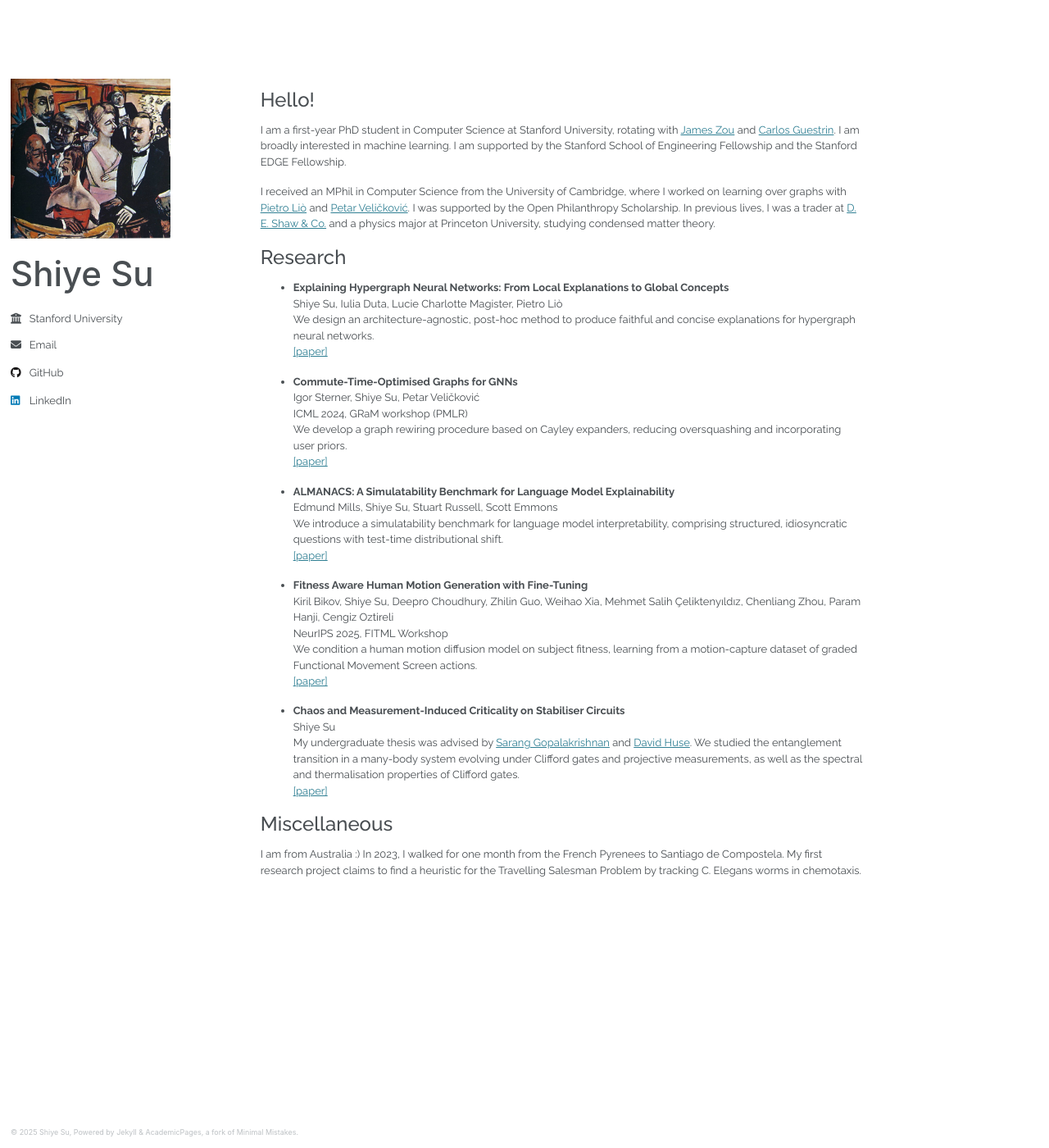
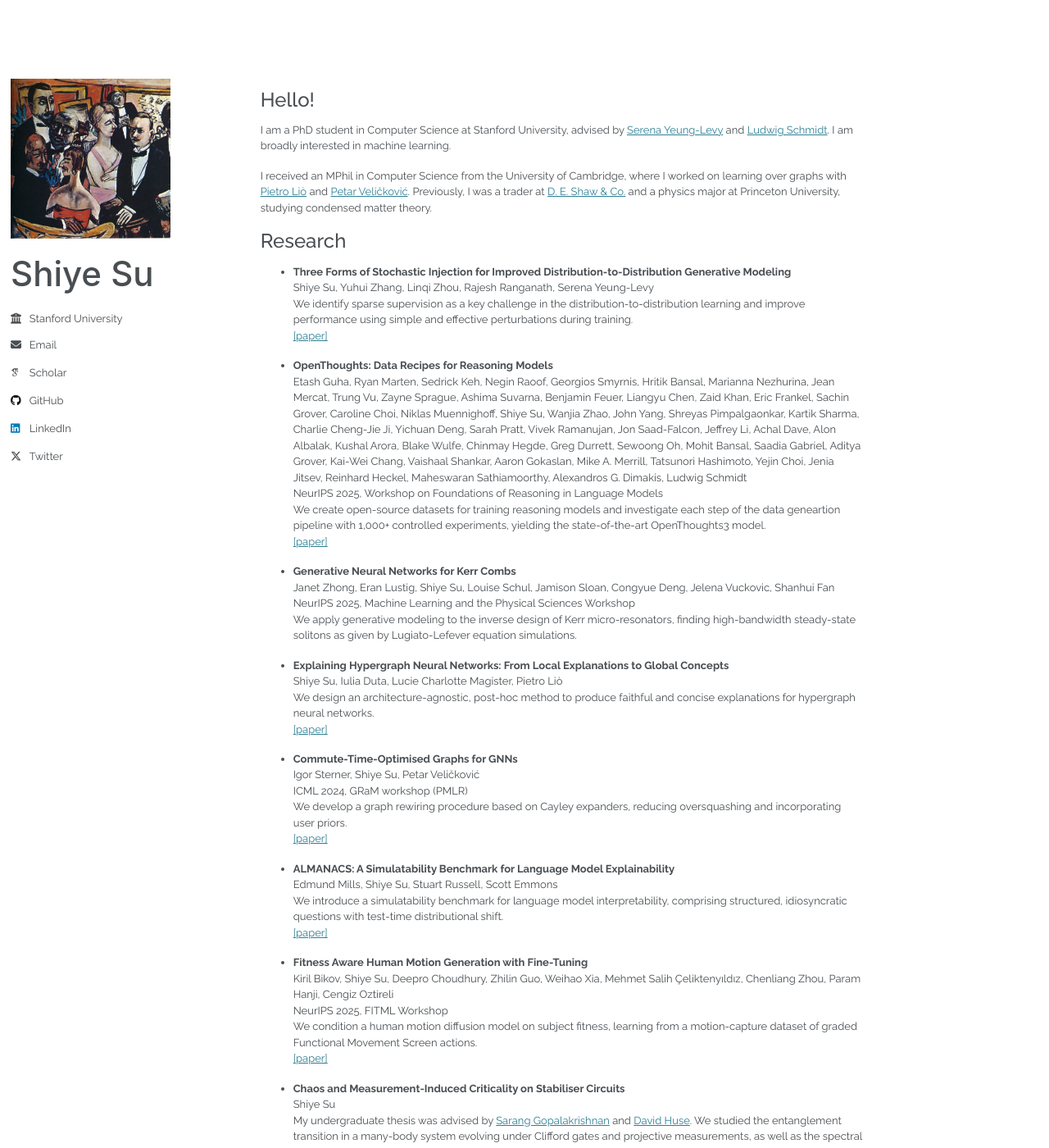
Before and after one commit to ssu53/ssu53.github.io, a Jekyll site: the page built from _pages/about.md, in a window 1280 px wide and 1400 px high. Shown: the whole window at 82% size. Built offline with Jekyll 4.4.1, drawn with Linux system fonts in a browser that asks for light colours; some web fonts are replaced; some of the changed text lies outside the part shown.

Commit message:
updates, plus two more social links

```diff
--- a/_config.yml
+++ b/_config.yml
@@ -33,7 +33,7 @@ author:
 
   # Academic websites
   arxiv            : # URL - Update with the correct link to your profile
-  googlescholar    : #
+  googlescholar    : https://scholar.google.com/citations?user=lLew4RwAAAAJ&hl
   impactstory      : # URL
   orcid            : #
   semantic         : # URL
@@ -67,7 +67,7 @@ author:
   steam            : # Username
   telegram         : # URL
   tumblr           : # Username
-  twitter          : # Username for X / Twitter
+  twitter          : shiye_su
   vine             : # Username
   weibo            : # Username
   wikipedia        : # Username
--- a/_includes/author-profile.html
+++ b/_includes/author-profile.html
@@ -42,7 +42,7 @@
         <li><a href="{{ author.arxiv }}"><i class="ai ai-arxiv ai-fw icon-pad-right"></i>arXiv</a></li>
       {% endif %}
       {% if author.googlescholar %}
-        <li><a href="{{ author.googlescholar }}"><i class="ai ai-google-scholar icon-pad-right"></i>Google Scholar</a></li>
+        <li><a href="{{ author.googlescholar }}"><i class="ai ai-google-scholar icon-pad-right"></i>Scholar</a></li>
       {% endif %}
       {% if author.semantic %}
         <li><a href="{{ author.semantic }}"><i class="ai ai-semantic-scholar ai-fw icon-pad-right"></i>Semantic Scholar</a></li>
@@ -136,7 +136,7 @@
         <li><a href="https://{{ author.tumblr }}.tumblr.com"><i class="fab fa-fw fa-tumblr icon-pad-right" aria-hidden="true"></i>Tumblr</a></li>
       {% endif %}
       {% if author.twitter %}
-        <li><a href="https://twitter.com/{{ author.twitter }}"><i class="fab fa-fw fa-x-twitter icon-pad-right" aria-hidden="true"></i>X (formerly Twitter)</a></li>
+        <li><a href="https://twitter.com/{{ author.twitter }}"><i class="fab fa-fw fa-x-twitter icon-pad-right" aria-hidden="true"></i>Twitter</a></li>
       {% endif %}
       {% if author.vine %}
         <li><a href="https://vine.co/u/{{ author.vine }}"><i class="fab fa-fw fa-vine icon-pad-right" aria-hidden="true"></i>Vine</a></li>
--- a/_pages/about.md
+++ b/_pages/about.md
@@ -11,15 +11,30 @@ redirect_from:
 Hello!
 ======
 
-I am a first-year PhD student in Computer Science at Stanford University, rotating with [James Zou](https://www.james-zou.com/) and [Carlos Guestrin](https://guestrin.su.domains/). I am broadly interested in machine learning. I am supported by the Stanford School of Engineering Fellowship and the Stanford EDGE Fellowship.
+I am a PhD student in Computer Science at Stanford University, advised by [Serena Yeung-Levy](https://ai.stanford.edu/~syyeung/) and [Ludwig Schmidt](https://people.csail.mit.edu/ludwigs/). I am broadly interested in machine learning.
 
-I received an MPhil in Computer Science from the University of Cambridge, where I worked on learning over graphs with [Pietro Liò](https://www.cl.cam.ac.uk/~pl219/) and [Petar Veličković](https://petar-v.com/). I was supported by the Open Philanthropy Scholarship. In previous lives, I was a trader at [D. E. Shaw & Co.](https://www.deshaw.com/) and a physics major at Princeton University, studying condensed matter theory.
-
+I received an MPhil in Computer Science from the University of Cambridge, where I worked on learning over graphs with [Pietro Liò](https://www.cl.cam.ac.uk/~pl219/) and [Petar Veličković](https://petar-v.com/). Previously, I was a trader at [D. E. Shaw & Co.](https://www.deshaw.com/) and a physics major at Princeton University, studying condensed matter theory.
 
 
 Research
 ======
 
+
+* **Three Forms of Stochastic Injection for Improved Distribution-to-Distribution Generative Modeling**
+  Shiye Su, Yuhui Zhang, Linqi Zhou, Rajesh Ranganath, Serena Yeung-Levy
+  We identify sparse supervision as a key challenge in the distribution-to-distribution learning and improve performance using simple and effective perturbations during training.
+  [[paper]](https://arxiv.org/abs/2510.06634)
+
+* **OpenThoughts: Data Recipes for Reasoning Models**
+  Etash Guha, Ryan Marten, Sedrick Keh, Negin Raoof, Georgios Smyrnis, Hritik Bansal, Marianna Nezhurina, Jean Mercat, Trung Vu, Zayne Sprague, Ashima Suvarna, Benjamin Feuer, Liangyu Chen, Zaid Khan, Eric Frankel, Sachin Grover, Caroline Choi, Niklas Muennighoff, Shiye Su, Wanjia Zhao, John Yang, Shreyas Pimpalgaonkar, Kartik Sharma, Charlie Cheng-Jie Ji, Yichuan Deng, Sarah Pratt, Vivek Ramanujan, Jon Saad-Falcon, Jeffrey Li, Achal Dave, Alon Albalak, Kushal Arora, Blake Wulfe, Chinmay Hegde, Greg Durrett, Sewoong Oh, Mohit Bansal, Saadia Gabriel, Aditya Grover, Kai-Wei Chang, Vaishaal Shankar, Aaron Gokaslan, Mike A. Merrill, Tatsunori Hashimoto, Yejin Choi, Jenia Jitsev, Reinhard Heckel, Maheswaran Sathiamoorthy, Alexandros G. Dimakis, Ludwig Schmidt
+  NeurIPS 2025, Workshop on Foundations of Reasoning in Language Models
+  We create open-source datasets for training reasoning models and investigate each step of the data geneartion pipeline with 1,000+ controlled experiments, yielding the state-of-the-art OpenThoughts3 model.
+  [[paper]](https://arxiv.org/abs/2506.04178)
+
+* **Generative Neural Networks for Kerr Combs**
+  Janet Zhong, Eran Lustig, Shiye Su, Louise Schul, Jamison Sloan, Congyue Deng, Jelena Vuckovic, Shanhui Fan
+  NeurIPS 2025, Machine Learning and the Physical Sciences Workshop
+  We apply generative modeling to the inverse design of Kerr micro-resonators, finding high-bandwidth steady-state solitons as given by Lugiato-Lefever equation simulations.
 
 * **Explaining Hypergraph Neural Networks: From Local Explanations to Global Concepts**
   Shiye Su, Iulia Duta, Lucie Charlotte Magister, Pietro Liò
@@ -50,9 +65,17 @@ Research
 
 
 
+Awards
+======
+
+* Stanford School of Engineering Fellowship, 2024
+* Stanford EDGE Fellowship, 2024
+* Open Philanthropy Scholarship, 2023
+
+
 Miscellaneous
 ======
 
 I am from Australia :)
 In 2023, I walked for one month from the French Pyrenees to Santiago de Compostela.
-My first research project claims to find a heuristic for the Travelling Salesman Problem by tracking C. Elegans worms in chemotaxis.
+My first research project claims to find a heuristic for the Travelling Salesman Problem by tracking *C. Elegans* worms in chemotaxis. 🪱
```
